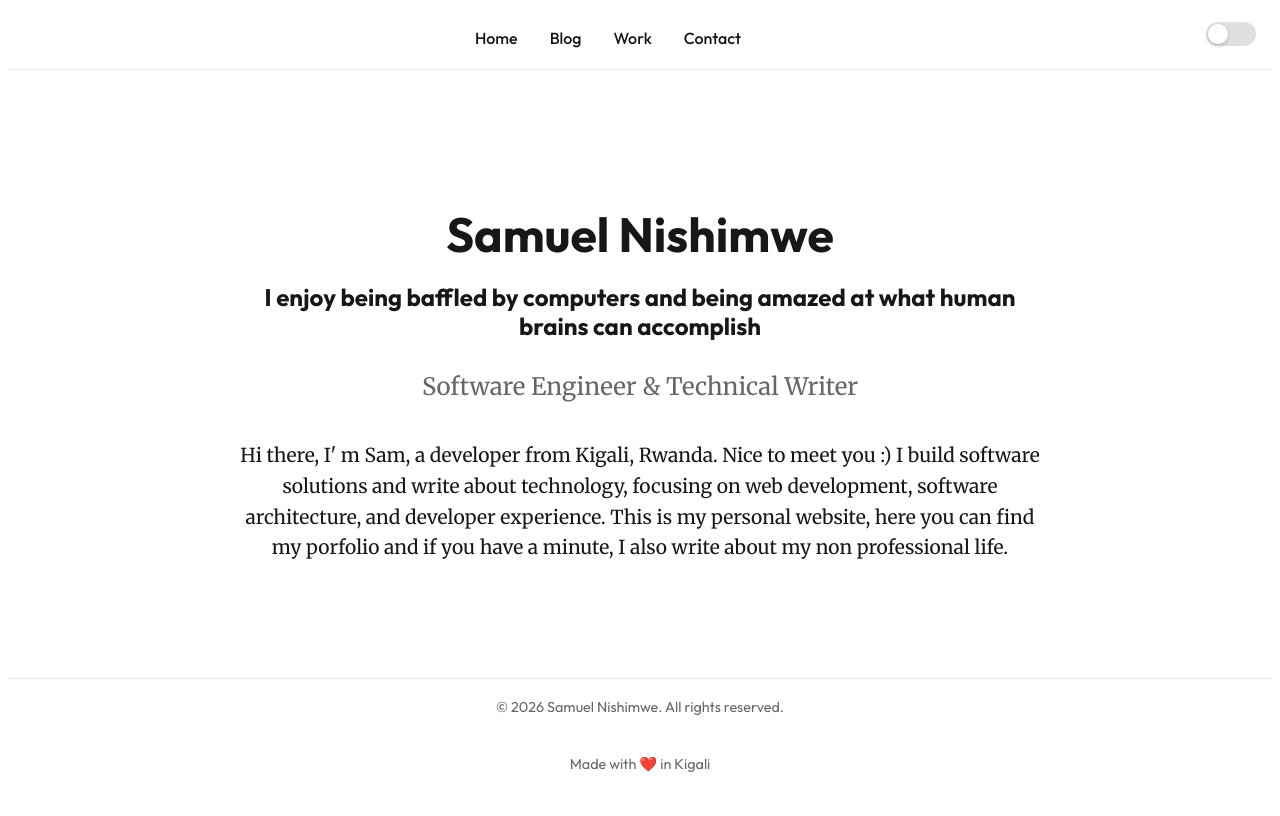
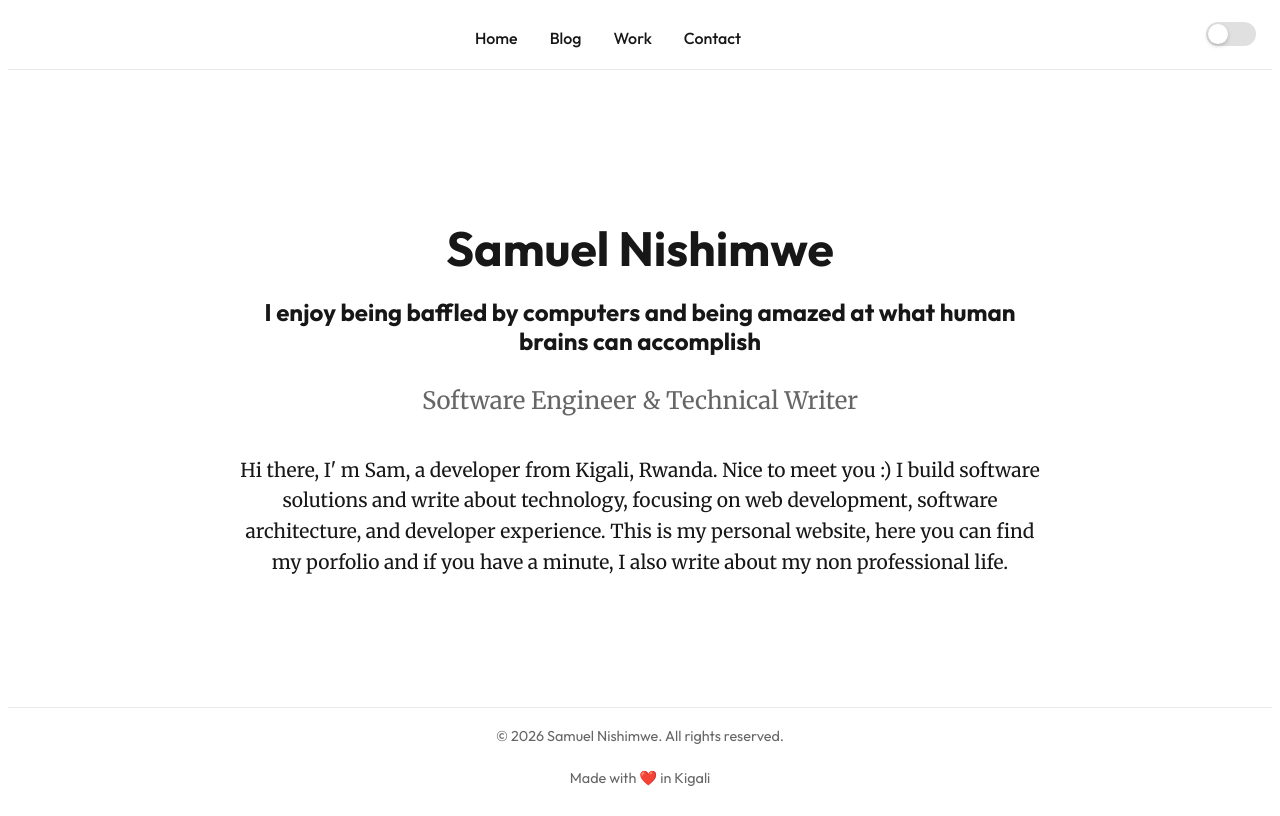
Before and after one commit to ceelogre/presence, a Next.js app: page / in a window 1280 px wide. Built offline with nearby package versions, Linux system fonts and the light colour scheme.

Commit message:
fix footer padding

```diff
--- a/src/components/Footer.tsx
+++ b/src/components/Footer.tsx
@@ -3,10 +3,10 @@ export default function Footer() {
     <footer className="footer">
       <div className="footer-content">
         <div className="copyright">
-          © {new Date().getFullYear()} Samuel Nishimwe. All rights reserved.
+          <span>© {new Date().getFullYear()} Samuel Nishimwe. All rights reserved.</span>
         </div>
         <div className="footer-message">
-            <p>Made with ❤️ in Kigali</p>
+            <span>Made with ❤️ in Kigali</span>
         </div>
       </div>
     </footer>
```
